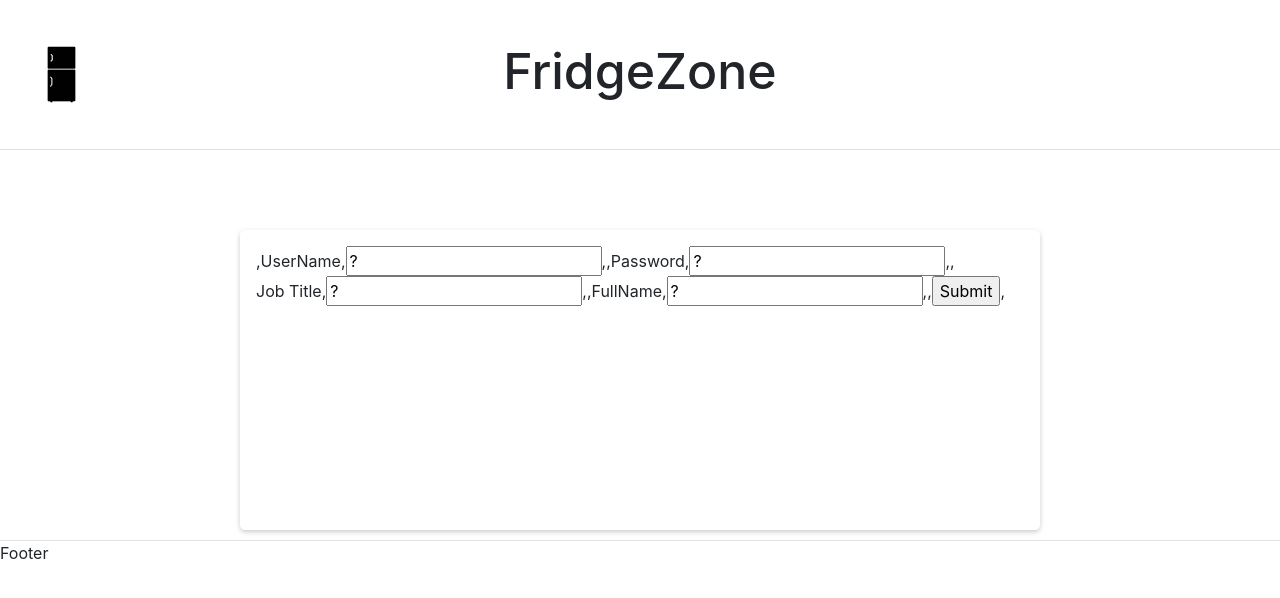
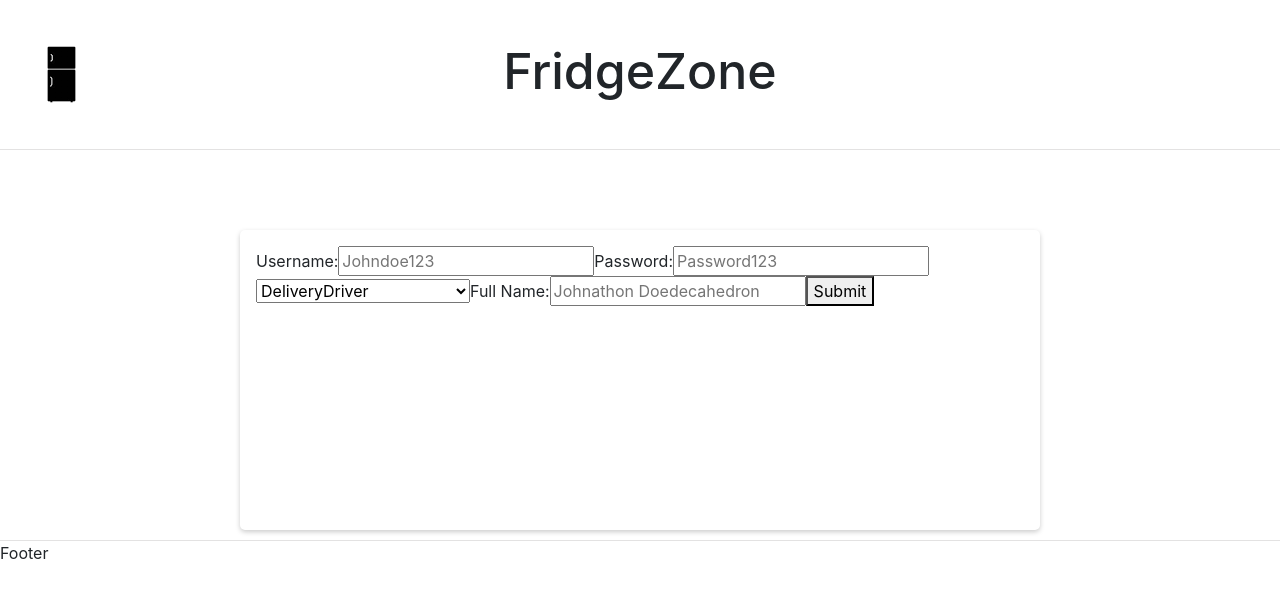
Before and after one commit to LukeSutton0/FridgeZone, a React (Create React App) app in the folder client/: page /signUp in a window 1280 px wide. Shown: the top 598 px of the page. Built offline with nearby package versions, Linux system fonts and the light colour scheme.

Commit message:
Form working with react
React form working, needs http endpoint for submission, needs styling

```diff
--- a/client/package.json
+++ b/client/package.json
@@ -8,6 +8,10 @@
     "@testing-library/user-event": "^13.5.0",
     "bootstrap": "^5.2.3",
     "classnames": "^2.3.2",
+    "cors": "^2.8.5",
+    "dotenv": "^16.0.3",
+    "express": "^4.18.2",
+    "mongodb": "^5.0.0",
     "react": "^18.2.0",
     "react-bootstrap": "^2.7.0",
     "react-dom": "^18.2.0",
--- a/client/src/components/signUp/SignUpForm.js
+++ b/client/src/components/signUp/SignUpForm.js
@@ -1,30 +1,81 @@
-import { render } from "@testing-library/react";
-import React, { Fragment } from "react";
+//import { render } from "@testing-library/react";
+import React, { Fragment} from "react";
+import { useState } from "react";
+import { scryRenderedComponentsWithType } from "react-dom/test-utils";
+
 import classes from './SignUp.module.css'
 
-class SignUpForm extends React.Component{
+const SignUpForm = () => {
 
-    render(){
-        return (
-            <Fragment>
-            <form>,
-                <label for="UserName">UserName,
-                <input type="text" id="UserName" name="UserName" value="?"/>,
-                </label>,
-                <label for="Password">Password,
-                <input type="text" id="Password" name="Password" value="?"/>,
-                </label>,
-                <label for="Job Title">Job Title,
-                <input type="select" id="UserName" name="UserName" value="?"/>,
-                </label>,
-                <label for="FullName">FullName,
-                <input type="text" id="FullName" name="FullName" value="?"/>,
-                </label>,
-                <input type="submit" value="Submit"/>,
+    const [UserName, setUserName] = useState('');
+    const [Password, setPassword] = useState('');
+    const [JobTitle, setJobTitle] = useState('');
+    const [FullName, setFullName] = useState('');
+
+    const handleSubmit = (e) =>{
+        e.preventDefault() //stops page refreshing
+        const data = {UserName,Password,JobTitle,FullName}
+        console.log(data);
+        //error checking client side
+        // then send http
+        sendPost(data)
+    }
+
+
+    const sendPost= (data) =>{
+        fetch('http://localhost:3000',{
+            method: "POST",
+            headers:{
+                'Accept':'application/json',
+                'Content-Type': 'application/json',
+            },
+            credentials: "omit",
+            body: JSON.stringify(data)
+        })
+    }
+
+
+
+    return (
+        <Fragment>
+            <form onSubmit={handleSubmit}>
+                <label>Username:</label>
+                <input
+                    type="text"
+                    required
+                    value={UserName}
+                    placeholder = "Johndoe123"
+                    onChange={(e) => setUserName(e.target.value)}/>
+                <label>Password:</label>
+                <input
+                    type="text"
+                    required
+                    value={Password}
+                    placeholder = "Password123"
+                    onChange={(e) => setPassword(e.target.value)}/>
+                <select
+                value={JobTitle}
+                onChange={(e)=>setJobTitle(e.target.value)}>
+                    <option value="DeliveryDriver">DeliveryDriver</option>
+                    <option value="HeadChef">HeadChef</option>
+                    <option value="Chef">Chef</option>
+                    <option value="Admin">Admin</option>
+                    <option value="Supplier">Supplier</option>
+                    <option value="HealthAndSafetyOfficer">Health and Safety Officer</option>
+                </select>
+                <label>Full Name:</label>
+                <input
+                    type="text"
+                    required
+                    value={FullName}
+                    placeholder = "Johnathon Doedecahedron"
+                    onChange={(e) => setFullName(e.target.value)}/>
+
+                <button>Submit</button>
             </form>
-            </Fragment>
-        )
-    }
+        </Fragment>
+    )
+
 }
 
 export default SignUpForm;
```
Also changed, not shown: 1 other file (tests, documents, lock files or other folders).
